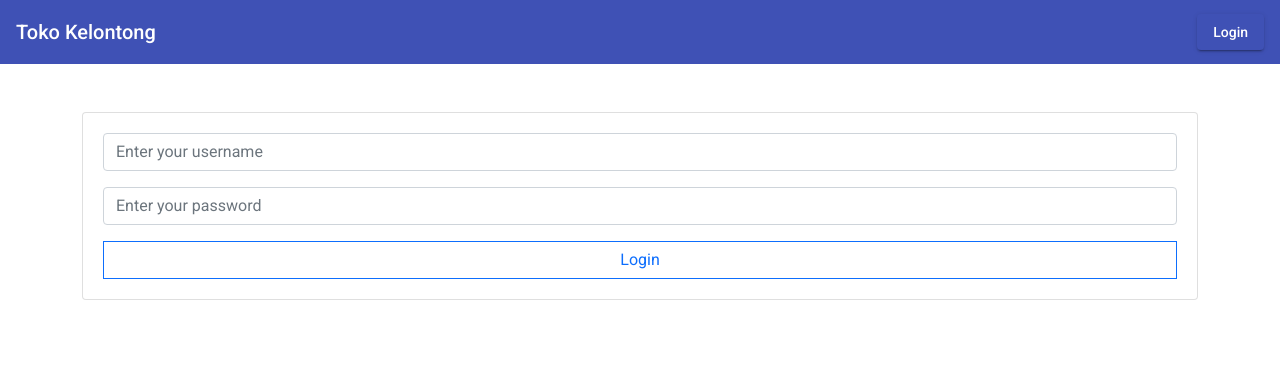
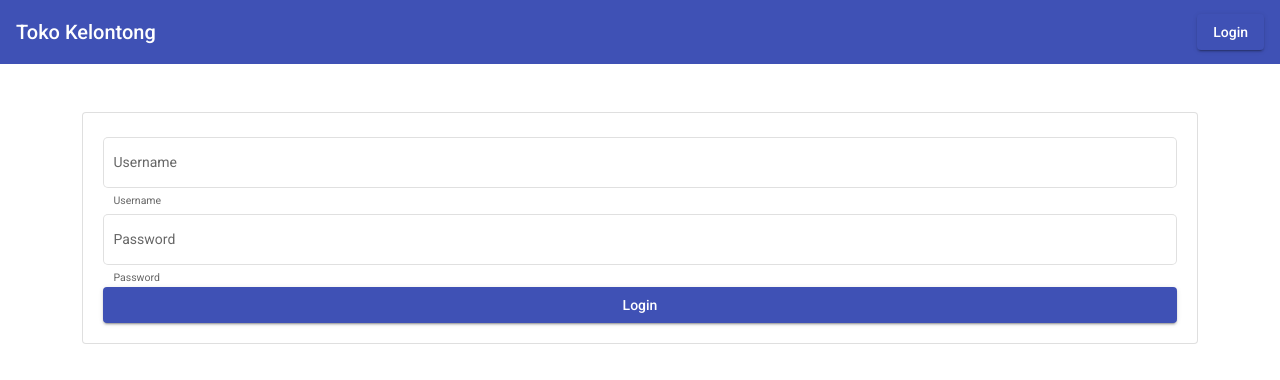
Before and after one commit to NoviantoA/ecommerce, an Angular app in the folder frontend/: page /login in a window 1280 px wide. Shown: the top 380 px of the page. Built offline with nearby package versions, Linux system fonts and the light colour scheme.

Commit message:
redesign form login menggunakan library angular material ui

```diff
--- a/frontend/src/app/app-routing.module.ts
+++ b/frontend/src/app/app-routing.module.ts
@@ -8,7 +8,7 @@
 import { AuthGuard } from './_auth/auth.guard';
 
 const routes: Routes = [
-  { path: 'home', component: HomeComponent },
+  { path: '', component: HomeComponent },
   { path: 'admin', component: AdminComponent, canActivate:[AuthGuard], data:{roles:['Admin']} },
   { path: 'user', component: UserComponent ,  canActivate:[AuthGuard], data:{roles:['User']} },
   { path: 'login', component: LoginComponent },
--- a/frontend/src/app/app.module.ts
+++ b/frontend/src/app/app.module.ts
@@ -18,6 +18,8 @@
 import { BrowserAnimationsModule } from '@angular/platform-browser/animations';
 import {MatToolbarModule} from '@angular/material/toolbar';
 import {MatButtonModule} from '@angular/material/button';
+import {MatFormFieldModule} from '@angular/material/form-field';
+import {MatInputModule} from '@angular/material/input';
 
 @NgModule({
   declarations: [
@@ -37,7 +39,9 @@
     RouterModule,
     BrowserAnimationsModule,
     MatToolbarModule,
-    MatButtonModule
+    MatButtonModule,
+    MatFormFieldModule,
+    MatInputModule
   ],
   providers: [
     AuthGuard,
--- a/frontend/src/app/header/header.component.ts
+++ b/frontend/src/app/header/header.component.ts
@@ -23,7 +23,7 @@
 
   public logout() {
     this.userAuthService.clear();
-    this.router.navigate(['/home']);
+    this.router.navigate(['/']);
   }
 
 }
--- a/frontend/src/app/login/login.component.html
+++ b/frontend/src/app/login/login.component.html
@@ -1,7 +1,20 @@
 <div class="container mt-5">
     <div class="card" style="padding: 20px;">
         <form #loginForm="ngForm" (ngSubmit)="login(loginForm)">
-            <input type="text"
+            <mat-form-field appearance="outline" class="w-100">
+                <mat-label>Username</mat-label>
+                <input ngModel name="userName" id="userName" matInput placeholder="Username">
+                <mat-hint>Username</mat-hint>
+            </mat-form-field>
+            <mat-form-field appearance="outline" class="w-100">
+                <mat-label>Password</mat-label>
+                <input type="password" ngModel name="userPassword" id="userPassword" matInput placeholder="Password">
+                <mat-hint>Password</mat-hint>
+            </mat-form-field>
+
+            <button class="w-100" type="submit" mat-raised-button color="primary">Login</button>
+
+            <!-- <input type="text"
             ngModel
             name="userName"
             id="userName"
@@ -19,7 +32,7 @@
 
             <input type="submit"
             value="Login"
-            class="btn btn-outline-primary form-control rounded-0">
+            class="btn btn-outline-primary form-control rounded-0"> -->
         </form>
     </div>
 </div>
--- a/frontend/src/index.html
+++ b/frontend/src/index.html
@@ -2,7 +2,7 @@
 <html lang="en">
 <head>
   <meta charset="utf-8">
-  <title>JwtYoutubeUi</title>
+  <title>Toko Kelontong</title>
   <base href="/">
   <meta name="viewport" content="width=device-width, initial-scale=1">
   <link rel="icon" type="image/x-icon" href="favicon.ico">
```
Also changed, not shown: 1 other file (tests, documents, lock files or other folders).
